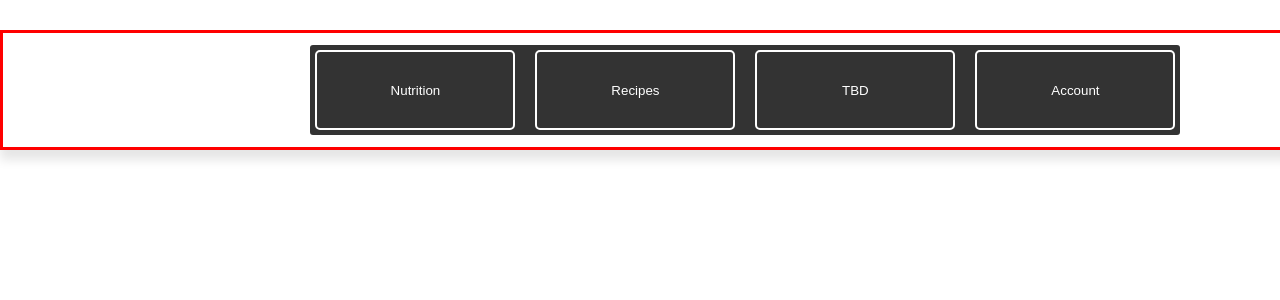
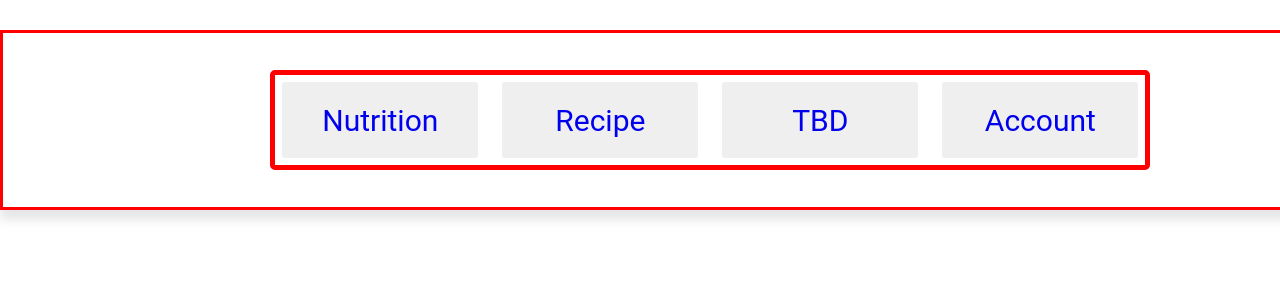
Before and after one commit to stab-rabbit-org-48/lunchbox, a React app: page / in a window 1280 px wide. Shown: the top 300 px of the page. Built offline with nearby package versions, Linux system fonts and the light colour scheme.

Commit message:
2:51 6/15/2024

```diff
--- a/src/App.js
+++ b/src/App.js
@@ -1,18 +1,33 @@
 import React from "react";
 // import "./src/App.js";
-import Login from './components/Login.js'
+import Login from './components/Login.js';
 import Home from './components/Home';
-import Signup from './components/SignUp.js'
-import Nutrition from './components/Nutrition.js'
-import Recipe from './components/Recipe.js'
-import {BrowserRouter as Router, Switch, Route} from "react-router-dom";
+import Signup from './components/SignUp.js';
+import Nutrition from './components/Nutrition.js';
+import Recipe from './components/Recipe.js';
+import TBD from './components/TBD.js';
+import Account from './components/Account';
+
+import { BrowserRouter as Router, Routes, Route} from "react-router-dom";
 
 const App = () => {
 
 
 return (
-	<Home/>
+	<div>
+      {/* <BrowserRouter> */}
+	  <Router>
+        <Routes>
+          <Route path="/Nutrition" element={<Nutrition />} />
+          <Route path="/Recipe" element={<Recipe />} />
+          <Route path="/TBD" element={<TBD />} />
+          <Route path="/Account" element={<Account/>} />
+		  <Route path="/" element={<Home/>} />
+        </Routes>
+	</Router>
+      {/* </BrowserRouter> */}
+    </div>
 	);
 };
-
+//
 export default App;
--- a/src/components/Home.js
+++ b/src/components/Home.js
@@ -5,10 +5,12 @@ import '../styles/Home.css';
 import { Link } from 'react-router-dom';
 
 const Home = () => {
-    //   const [query, setQuery] = useState('');
-    //   const [recipes, setRecipes] = useState(null);
-    //   const [error, setError] = useState(null);
-  // // fetches the recipe from the API
+
+      // const [query, setQuery] = useState('');
+      // const [recipes, setRecipes] = useState(null);
+      // const [error, setError] = useState(null);
+
+      // // fetches the recipe from the API
   //     useEffect(() => {
   //     const getRecipes = async (event) => {
   //         try {
@@ -29,22 +31,30 @@ const Home = () => {
   //     setQuery(event.target.elements.query.value);
   // }
 
+
+    const [menu, setMenu] = useState("Home");
+
+
   return (
     // <>
-      <div className="home-header">
+      <><div className="home-header">
         <div className="logo">
           <img src={smallLogo} alt="logo" />
         </div>
         <nav className="navBar">
             {/* nav bar buttons */}
           <div className="navBarButtons">
-             <button onClick = 'nutritionRouter()' > Nutrition </button>
-            <button onClick = 'recipeRouter()'> Recipes </button>
-            <button onClick = 'TBDRouter()'> TBD </button>
-            <button onClick = 'accountRouter()'> Account </button>
+                <button onClick={()=>{setMenu("Nutrition")}}><Link style={{ textDecoration: 'none' }} to='/Nutrition'>Nutrition</Link>{menu==="Nutrition"?<hr/>:<></>}</button>
+                <button onClick={()=>{setMenu("Recipe")}}><Link style={{ textDecoration: 'none' }} to='/Recipe'>Recipe</Link>{menu==="Recipe"?<hr/>:<></>}</button>
+                <button onClick={()=>{setMenu("TBD")}}><Link style={{ textDecoration: 'none' }} to='/TBD'>TBD</Link>{menu==="TBDs"?<hr/>:<></>}</button>
+                <button onClick={()=>{setMenu("Account")}}><Link style={{ textDecoration: 'none' }} to='/Account'>Account</Link>{menu==="Account"?<hr/>:<></>}</button>
           </div>
         </nav>
       </div>
+
+      <body className = 'bodyContainer'>
+      </body>
+      </>
     //   {/* <div className="recipeSearch">
     //     <form onSubmit={handleSearch}>
     //       <input
--- a/src/styles/Home.css
+++ b/src/styles/Home.css
@@ -18,32 +18,36 @@ body {
     box-shadow: 0 10px 10px rgba(0, 0, 0, 0.1);
 }
 .logo img {
-    height: 50px;
+    height: 150px;
     width: auto;
     margin-right: 120px;
-    margin-left: -200%;
+    margin-left: -150%;
 }
 
 .navBar {
     display: flex;
     align-items: center;
-    border: 2px solid #fff;
+    justify-content: center;
+    border: 5px solid red;
+    background-color: transparent;
     padding: 5px;
     border-radius: 5px;
-    background-color: #333;
-
+    margin-left: -10rem;
 }
 
 .navBarButtons {
     display: flex;
     flex-direction:flex-start;
+    justify-content: space-between;
     gap: 20px;
+    border-radius: 20px;
 }
 
 .navBarButtons button {
-    background-color: #333;
     color: #fff;
     border: 2px solid #fff;
+    font-size: 30px;
+    font-family: 'Roboto', sans-serif;
     padding: 10px 15px;
     border-radius: 5px;
     cursor: pointer;
@@ -62,3 +66,47 @@ body {
     display: flex;
     align-items: center;
 }
+.recipeSearch input[type = 'text'] {
+    padding: 10px;
+    font-size: 16px;
+    border: 1px solid #ccc;
+    border-radius: 5px;
+    flex: 1;
+    margin-right: 10px;
+}
+
+.recipeSearch button {
+    background-color: #333;
+    color: #fff;
+    border: 2px solid #fff;
+    padding: 10px 15px;
+    cursor: pointer;
+    transition: background-color 0.3s, color 0.3s, border-color 0.3s;
+}
+.recipeSearch button:hover {
+    background-color: #fff;
+    color: #333;
+    border-color: #333;
+}
+
+.recipeResults {
+    display: grid;
+    grid-template-columns: repeat(auto-fill, minmax(300px, 1fr));
+    gap: 20px;
+}
+
+.recipeCard {
+    background-color: #f0f0f0;
+    padding: 20px;
+    border-radius: 8px;
+    box-shadow: 0 2px 4px rgba(0, 0, 0, 0.1);
+}
+.recipeCard h2 {
+    margin-bottom: 10px;
+}
+
+.recipeCard img {
+    max-width: 100%;
+    height: auto;
+    border-radius: 5px;
+}
--- a/webpack.config.js
+++ b/webpack.config.js
@@ -2,7 +2,6 @@ const path = require("path");
 const HtmlWebpackPlugin = require('html-webpack-plugin');
 
 module.exports = {
-
   // Entry point that indicates where
   // should the webpack starts bundling
   entry: "./src/index.js",
@@ -31,15 +30,9 @@ module: {
       {
         test: /\.(png|jpe?g|gif|svg)$/i, // checks for image files
         type: 'asset/resource',
-		use: [
-			{
-				loader: 'file-loader',
-				options:{
-					name: '[name].[hash].[ext]',
-					outputPath: 'assets/images'
+        generator: {
+          filename: 'assets/images/[name].[hash][ext]'
         }
-			}
-		]
       }
     ],
   },
@@ -52,7 +45,7 @@ resolve: { extensions: [".*", ".js", ".jsx"] },
   // output the bundles and assets
   output: {
     path: path.resolve(__dirname, "dist/"),
-	publicPath: "/dist/",
+    publicPath: "/",
     filename: "bundle.js",
   },
 };
```
Also changed, not shown: src/assets/lunchboxlogomedium.jpg (deleted), src/components/TBD.js (added). Lines whose indentation alone changed are shown as unchanged.
